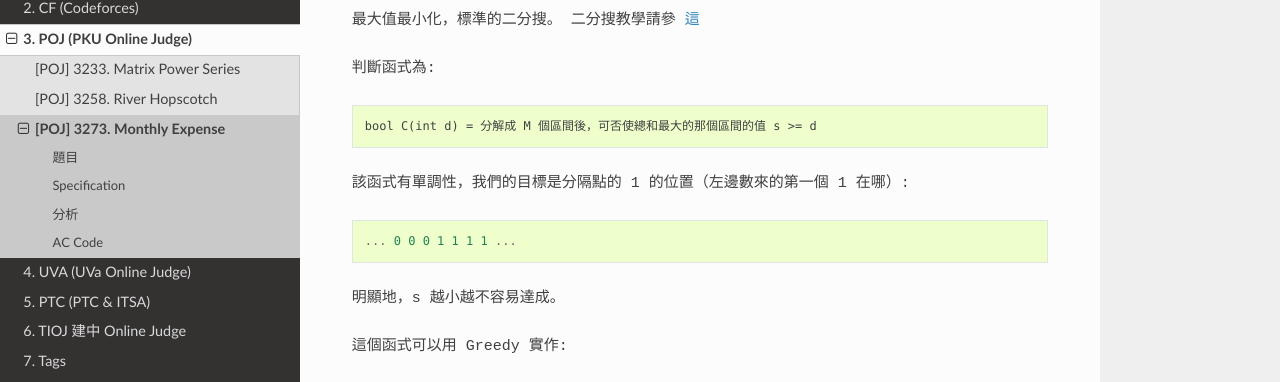
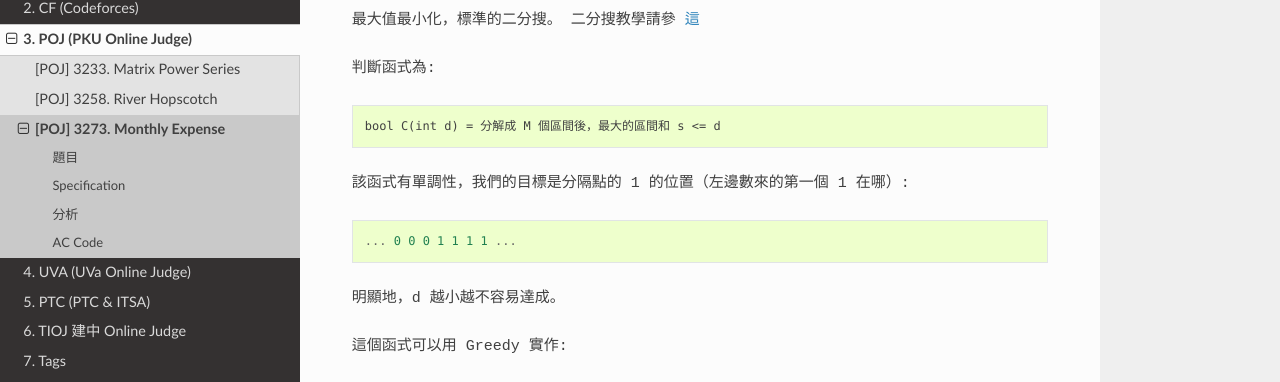
Before and after one commit to amoshyc/ojsolution, a Sphinx documentation site: the page built from docs/source/poj/p3273.rst, in a window 1280 px wide and 900 px high, scrolled down 671 px. Shown: the part 141-523 px from the top of the window. Built offline with Sphinx 7.4.7 and the Read the Docs theme 2.0.0, drawn with Linux system fonts in a browser that asks for light colours; some web fonts are replaced; pages that are not in the unit, such as notebooks, are missing from menus.

Commit message:
Fix typo in poj3273

```diff
--- a/docs/source/poj/p3273.rst
+++ b/docs/source/poj/p3273.rst
@@ -40,13 +40,13 @@ Specification
 
 判斷函式為::
 
-    bool C(int d) = 分解成 M 個區間後，可否使總和最大的那個區間的值 s >= d
+    bool C(int d) = 分解成 M 個區間後，最大的區間和 s <= d
 
 該函式有單調性，我們的目標是分隔點的 1 的位置（左邊數來的第一個 1 在哪）::
 
     ... 0 0 0 1 1 1 1 ...
 
-明顯地，s 越小越不容易達成。
+明顯地，d 越小越不容易達成。
 
 這個函式可以用 Greedy 實作::
 
```
